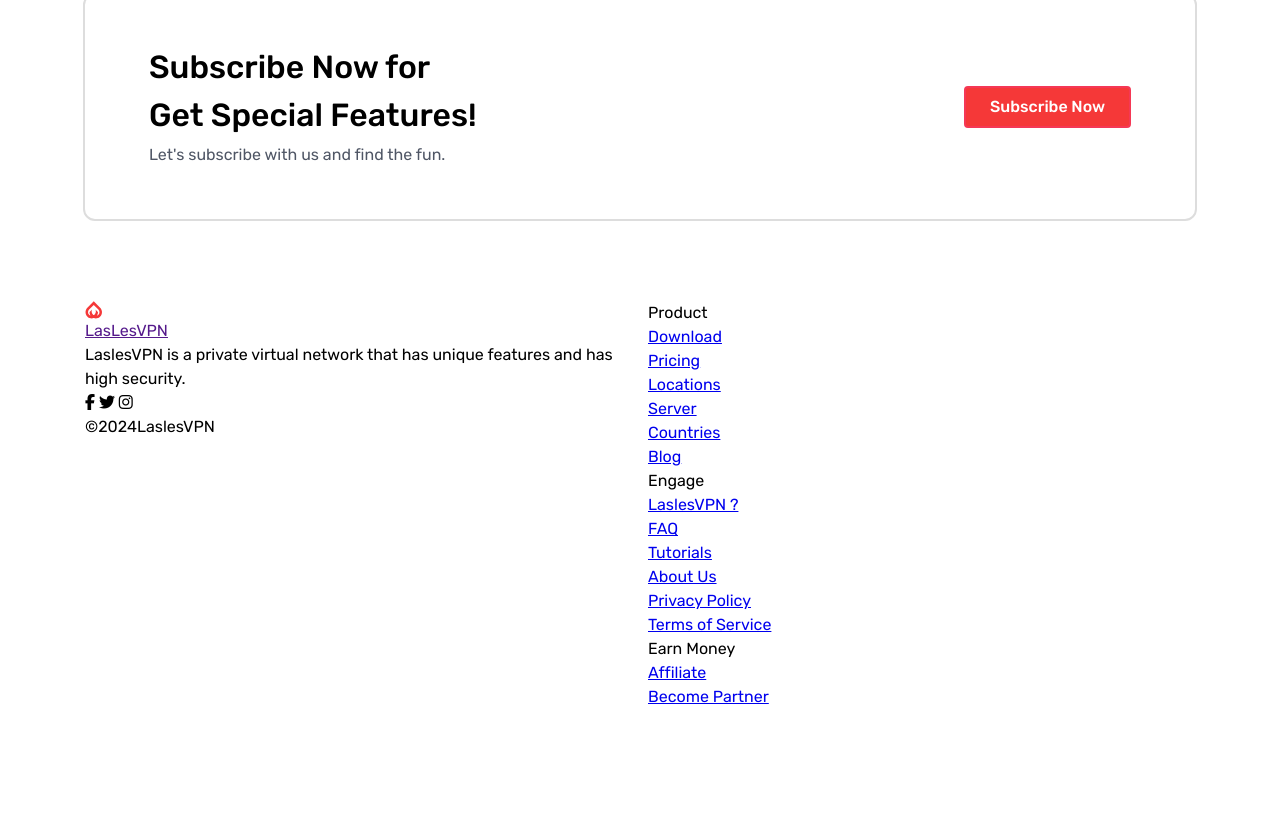
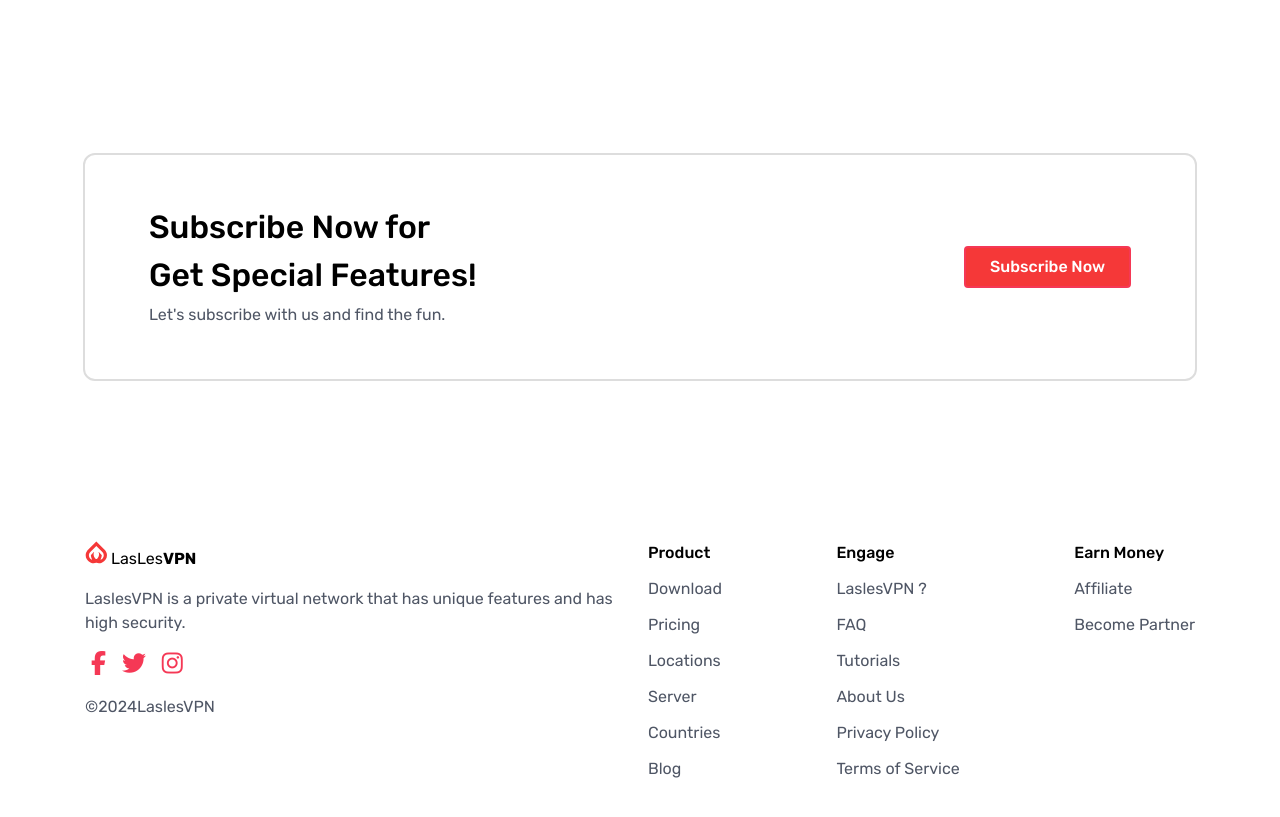
Before and after one commit to lokesh168/VpnWebsiteMe, a website built with Vite: page index.html in a window 1280 px wide. Shown: the part 3956-4773 px from the top of the page. Before the commit the page ends 4665 px from the top, so only its background shows below. Built offline with nearby package versions, Linux system fonts and the light colour scheme.

Commit message:
add footer component

```diff
--- a/Css/script.css
+++ b/Css/script.css
@@ -226,6 +226,11 @@ select {
     font-weight: var(--fw-medium);
 }
 
+.fs-primary-heading-300 {
+    font-size: var(--size-300);
+    font-weight: var(--fw-medium);
+}
+
 .container {
     --max-width: 1110px;
     --padding: 1rem;
@@ -435,3 +440,24 @@ body {
 .call_to_action {
     max-width: 55%;
 }
+
+/* Footer */
+
+.footer-nav li {
+    margin-top: 12px;
+}
+
+.footer-nav a {
+    color: var(--clr-secondary-400);
+    text-decoration: none;
+}
+
+.social-icons i {
+    font-size: 24px;
+    margin-inline: 6px;
+    color: var(--clr-accent-400);
+}
+
+.footer-nav a:is(:hover) {
+    color: var(--clr-accent-400);
+}
--- a/index.html
+++ b/index.html
@@ -293,7 +293,7 @@
         </section>
 
         <!-- Carousel -->
-        <section>
+        <section class="padding-block-900">
             <div class="container">
                 <div class="card-carousel">
                     <div>
@@ -378,34 +378,32 @@
     </main>
 
     <!-- Footer -->
-    <footer>
+    <footer class="padding-block-900">
         <div class="container">
             <div class="even-columns">
                 <div>
-                    <div>
-                        <a href="">
-                            <img src="Images/Logo.svg" alt="logo" />
-                            <a href="">LasLesVPN</a>
-                        </a>
+                    <div class="nav-logo">
+                        <img src="/Images/logo.svg" alt="Vpn" />
+                        <a href="">LasLes<span>VPN</span></a>
                     </div>
                     <div>
-                        <p>
+                        <p class="fs-sub-heading margin-vertical-400">
                             LaslesVPN is a private virtual network that has
                             unique features and has high security.
                         </p>
                     </div>
-                    <div>
+                    <div class="social-icons margin-vertical-400">
                         <i class="fa-brands fa-facebook-f"></i>
                         <i class="fa-brands fa-twitter"></i>
                         <i class="fa-brands fa-instagram"></i>
                     </div>
                     <div>
-                        <p>©2024LaslesVPN</p>
+                        <p class="fs-sub-heading margin-vertical-400">©2024LaslesVPN</p>
                     </div>
                 </div>
-                <div>
+                <div class="flex flex-justify-between">
                     <nav class="footer-nav">
-                        <p>Product</p>
+                        <p class="fs-primary-heading-400">Product</p>
                         <ul aria-label="Footer" role="list">
                             <li><a href="#">Download</a></li>
                             <li><a href="#">Pricing</a></li>
@@ -416,7 +414,7 @@
                         </ul>
                     </nav>
                     <nav class="footer-nav">
-                        <p>Engage</p>
+                        <p class="fs-primary-heading-400">Engage</p>
                         <ul aria-label="Footer" role="list">
                             <li><a href="#">LaslesVPN ?</a></li>
                             <li><a href="#">FAQ</a></li>
@@ -427,7 +425,7 @@
                         </ul>
                     </nav>
                     <nav class="footer-nav">
-                        <p>Earn Money</p>
+                        <p class="fs-primary-heading-400">Earn Money</p>
                         <ul aria-label="Footer" role="list">
                             <li><a href="#">Affiliate</a></li>
                             <li><a href="#">Become Partner</a></li>
```
